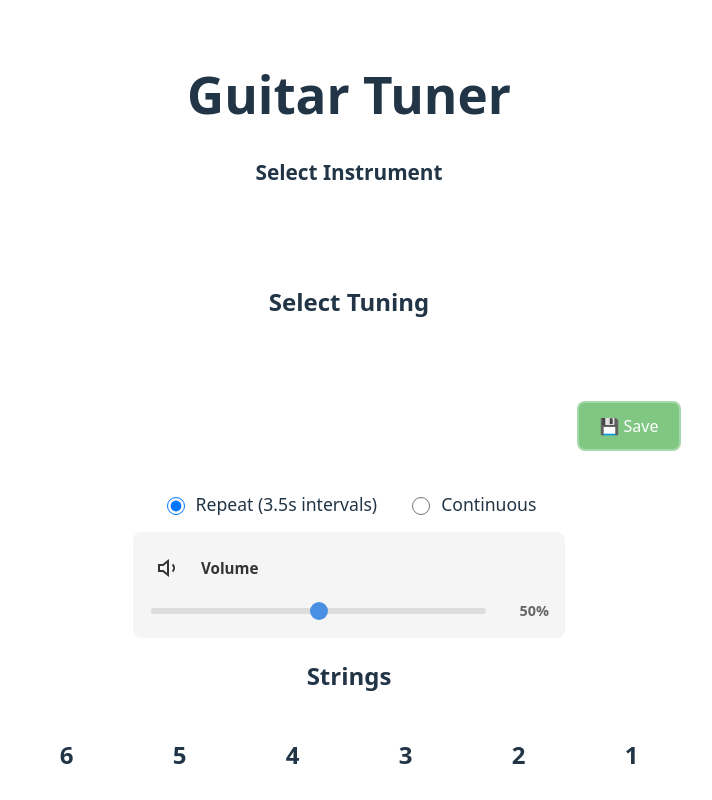
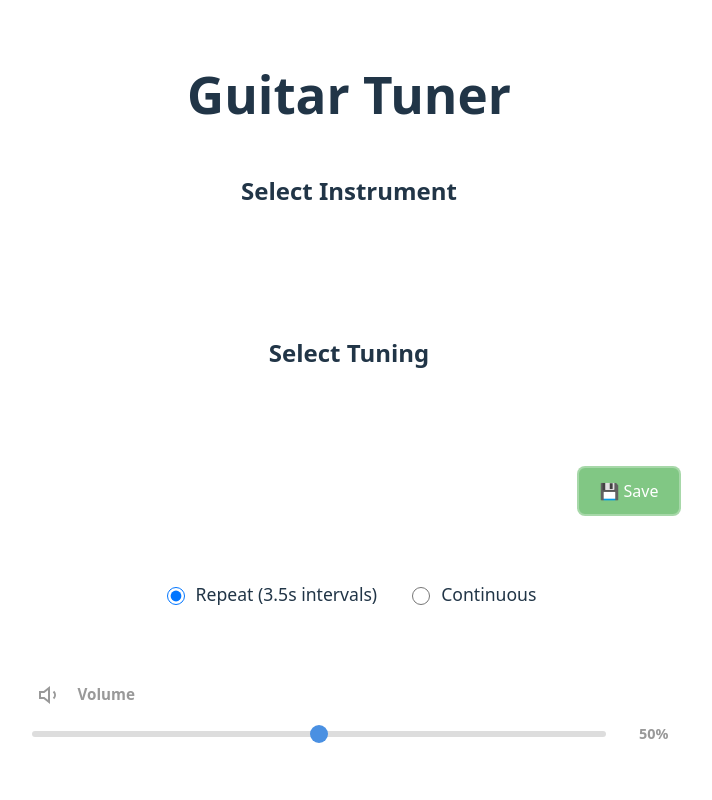
Before and after one commit to tkdguy85/guitar-tuner, a Vue app: page / in a window 1280 px wide. Shown: the top 800 px of the page, without its empty margins (291-1003 px from the left). Built offline with nearby package versions, Linux system fonts and the light colour scheme.

Commit message:
Styling updates and variable setup

```diff
--- a/src/components/InstrumentSelector.vue
+++ b/src/components/InstrumentSelector.vue
@@ -35,13 +35,7 @@
 
 <style scoped>
 .instrument-selector {
-  margin-bottom: 25px;
-}
-
-h2 {
-  font-size: 1.3em;
-  margin-bottom: 15px;
-  text-align: center;
+  margin: 50px 0;
 }
 
 .instruments {
--- a/src/components/TuningSelect.vue
+++ b/src/components/TuningSelect.vue
@@ -108,13 +108,13 @@ function handleDelete() {
 
 <style scoped>
 .tuning-selector {
-  margin-bottom: 25px;
+  margin: 50px 0;
 }
 
 .string-count-selector {
   display: flex;
   gap: 10px;
-  margin-bottom: 15px;
+  margin-bottom: 30px;
   flex-wrap: wrap;
   justify-content: center;
 }
--- a/src/components/VolumeControl.vue
+++ b/src/components/VolumeControl.vue
@@ -89,18 +89,17 @@ function toggleMute() {
 
 <style scoped>
 .volume-control {
-  padding: 1rem;
-  background: #f5f5f5;
+  padding: 0.75rem;
+  background: rgba(255, 255, 255, 0.1);
   border-radius: 8px;
-  max-width: 400px;
-  margin: 0 auto;
+  margin: 40px auto;
 }
 
 .volume-header {
   display: flex;
   align-items: center;
-  gap: 0.75rem;
-  margin-bottom: 0.75rem;
+  gap: 0.5rem;
+  margin-bottom: 0.5rem;
 }
 
 .mute-button {
@@ -113,7 +112,7 @@ function toggleMute() {
   justify-content: center;
   border-radius: 4px;
   transition: background-color 0.2s;
-  color: #333;
+  color: #999;
 }
 
 .mute-button:hover {
@@ -127,7 +126,7 @@ function toggleMute() {
 .volume-label {
   font-weight: 600;
   font-size: 0.95rem;
-  color: #333;
+  color: #999;
 }
 
 .slider-container {
@@ -139,7 +138,7 @@ function toggleMute() {
 .volume-slider {
   flex: 1;
   height: 6px;
-  border-radius: 3px;
+  border-radius: 5px;
   background: #ddd;
   outline: none;
   -webkit-appearance: none;
@@ -195,7 +194,7 @@ function toggleMute() {
 .volume-value {
   font-weight: 600;
   font-size: 0.9rem;
-  color: #666;
+  color: #999;
   min-width: 45px;
   text-align: right;
 }
--- a/src/css/style.css
+++ b/src/css/style.css
@@ -11,6 +11,12 @@
   text-rendering: optimizeLegibility;
   -webkit-font-smoothing: antialiased;
   -moz-osx-font-smoothing: grayscale;
+
+  /* TODO - Set up universal Color Vars */
+  --background: #242424;
+  --primary-text: #fff;
+  --primary-button: rgba(76, 175, 80, 0.7);
+  --primary-button-hover: rgba(76, 175, 80, 0.9);
 }
 
 a {
```
